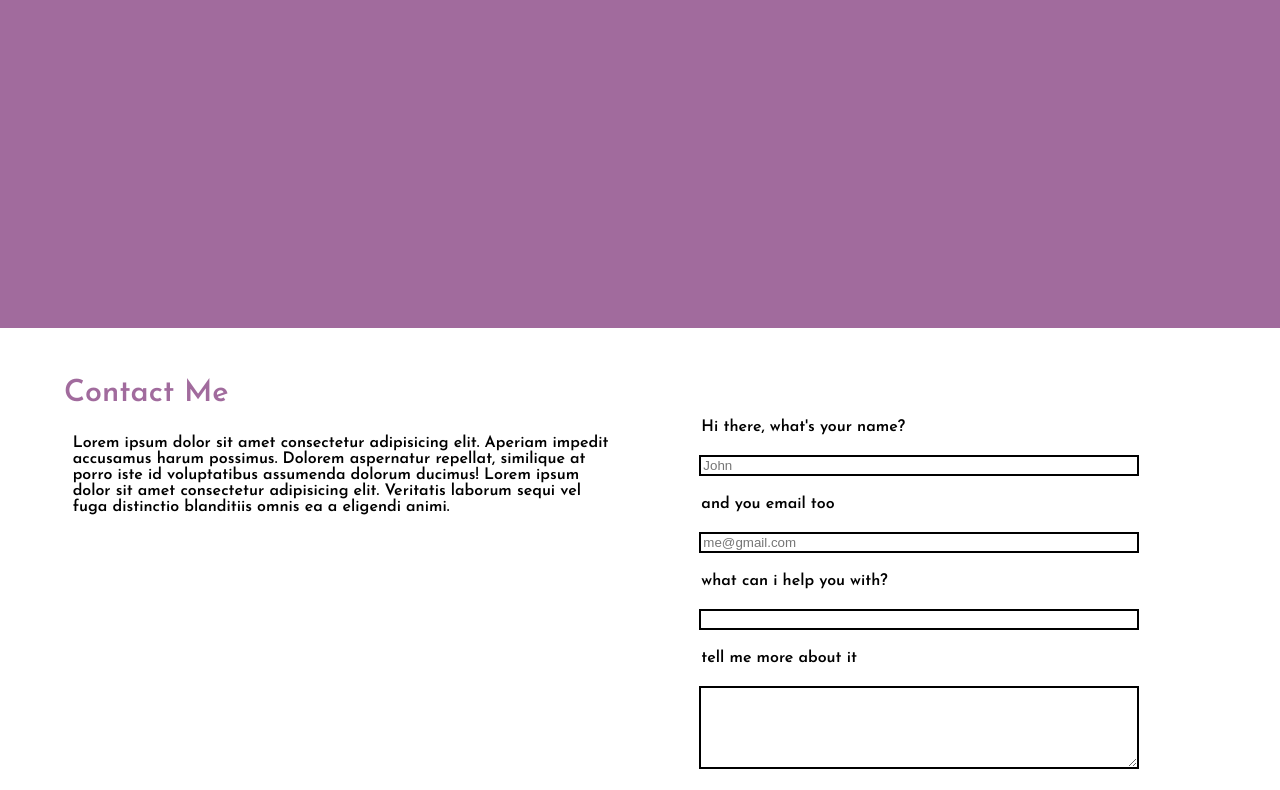
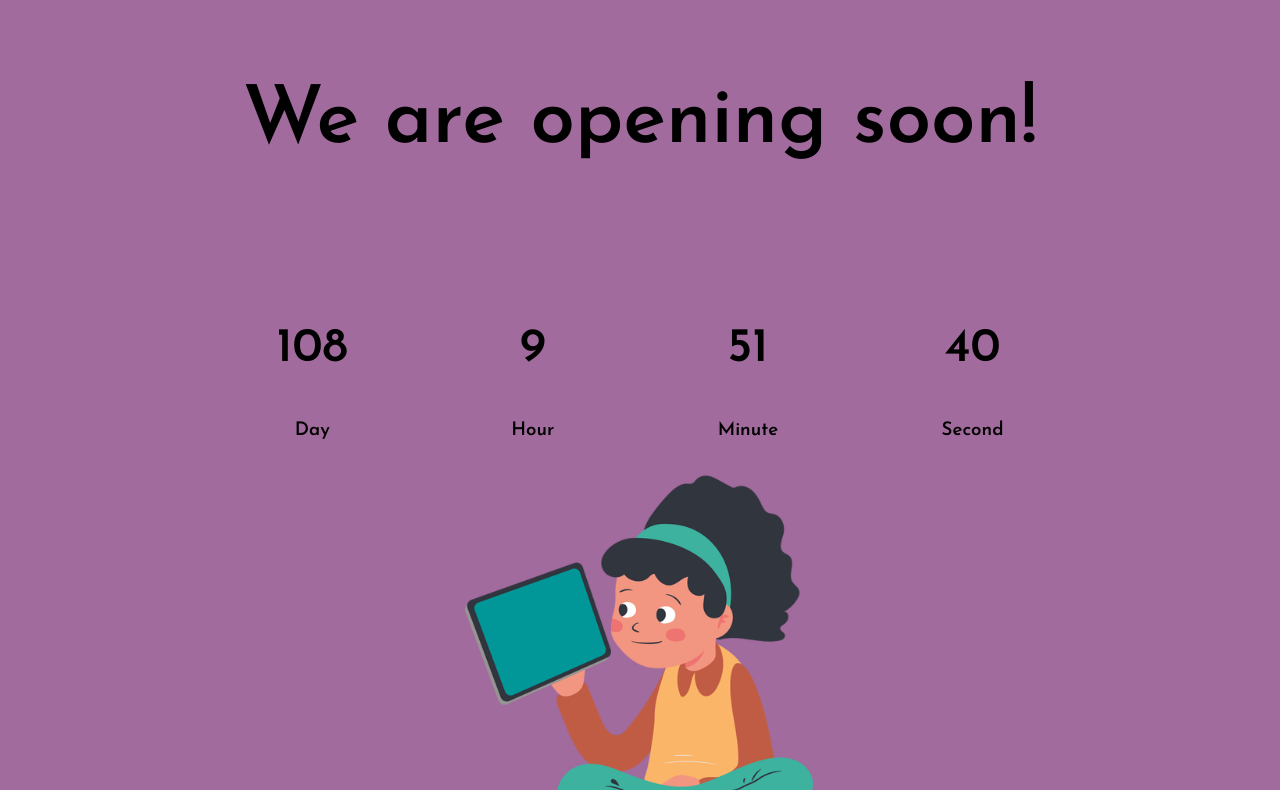
Before and after one commit to DeleMike/Envato-Creative-Portfolio, a plain HTML site: page index.html in a window 1280 px wide. Shown: the part 4490-5280 px from the top of the page. Drawn offline with nearby package versions, Linux system fonts and the light colour scheme.

Commit message:
create countdown timer

```diff
--- a/css/style.css
+++ b/css/style.css
@@ -265,12 +265,44 @@ header .logo {
 
 /* COUNTER */
 
-#counter{
+/* #counter{
     width: auto;
     background-color: var(--main-theme);
-    height: 45vh;
+    height: 60vh;
     margin-bottom: 50px;
+} */
+.counter{
+    width: auto;
+    min-height: 100vh;
+    display: flex;
+    background-color: var(--main-theme);
+    margin-bottom: 50px;
+    align-items: center;
+    flex-direction: column;
+    justify-content: center;
 }
+
+.counter h2 {
+    font-size: 5rem;
+    font-weight: bold;
+    padding: 3rem;
+}
+
+.countdown {
+    display: flex;
+    justify-content: space-around;
+    text-align: center;
+}
+
+.day,.hour,.minute,.second{
+    font-size: 3rem;
+}
+
+.waiting {
+    height: 50vh;
+}
+
+
 
 /* CONTACT */
 #contact{
--- a/index.html
+++ b/index.html
@@ -167,14 +167,29 @@
             </div>
         </main>
     </section><!-- PORTFOLIO END-->
-    <section id="counter">
-        <div class="counter-inner">
-            <i class="fa fa-twitter"></i>
+    <section class="counter">
+        <div>
+            <h2>We are opening soon!</h2>
+            <div class="countdown">
+                <div class="container-day">
+                    <h3 class="day">Time</h3>
+                    <h3>Day</h3>
+                </div>
+                <div class="container-hour">
+                    <h3 class="hour">Time</h3>
+                    <h3>Hour</h3>
+                </div>
+                <div class="container-minute">
+                    <h3 class="minute">Time</h3>
+                    <h3>Minute</h3>
+                </div>
+                <div class="container-second">
+                    <h3 class="second">Time</h3>
+                    <h3>Second</h3>
+                </div>
+            </div>
         </div>
-        <div class="counter-inner"></div>
-        <div class="counter-inner"></div>
-        <div class="counter-inner"></div>
-        <div class="counter-inner"></div>
+        <img src="./images/coming_soon.png" alt="A girl waiting" class="waiting">
     </section><!--COUNTER END-->
     <main>
         <section id="contact">
--- a/js/custom.js
+++ b/js/custom.js
@@ -12,3 +12,27 @@ for (var i = 0; i < btns.length; i++) {
         this.className += " active";
     });
 }
+
+const countdown = () => {
+    const countDate = new Date('May 17, 2022 00:00:00').getTime()
+    const now = new Date()
+    const gap = countDate - now
+
+    const second = 1000
+    const minute = second * 60
+    const hour = minute * 60
+    const day = hour * 24
+
+    const textDay = Math.floor(gap / day)
+    const textHour = Math.floor((gap % day) / hour)
+    const textMinute = Math.floor((gap % hour) / minute)
+    const textSecond = Math.floor((gap % minute) / second)
+
+    document.querySelector('.day').innerHTML = textDay
+    document.querySelector('.hour').innerHTML = textHour
+    document.querySelector('.minute').innerHTML = textMinute
+    document.querySelector('.second').innerHTML = textSecond
+
+}
+
+setInterval(countdown, 1000)
```
